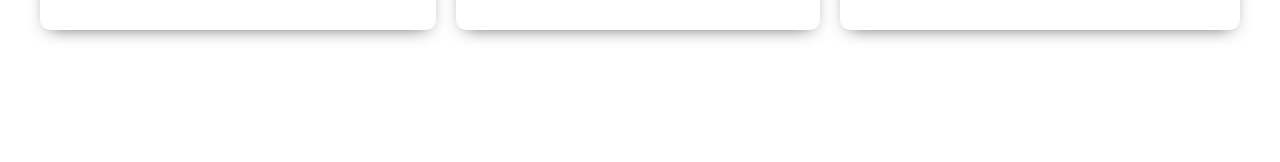
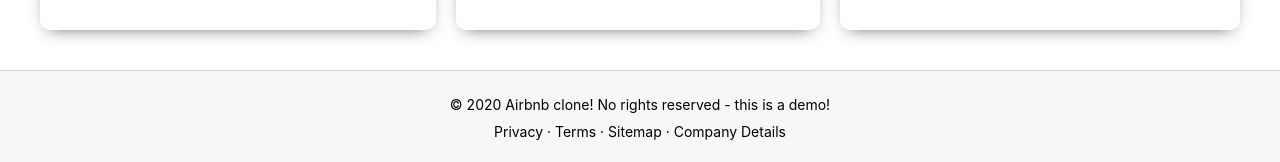
Before and after one commit to Deepak1jha/react-airbnb, a React (Create React App) app: page / in a window 1280 px wide. Shown: the part 1556-1718 px from the top of the page. Before the commit the page ends 1626 px from the top, so only its background shows below. Built offline with nearby package versions, Linux system fonts and the light colour scheme.

Commit message:
Footer added

```diff
--- a/src/App.js
+++ b/src/App.js
@@ -2,12 +2,14 @@
 import './App.css';
 import Home from "./components/home/Home";
 import Header from "./components/header/Header";
+import Footer from "./components/footer/Footer";
 
 function App() {
   return (
     <div className="app">
       <Header/>
       <Home/>
+      <Footer/>
     </div>
   );
 }
--- /dev/null
+++ b/src/components/footer/Footer.js
@@ -0,0 +1,13 @@
+import React from "react";
+import "../footer/footer.css";
+
+export default function Footer() {
+
+  return(
+    <div className="footer">
+      <p>© 2020 Airbnb clone! No rights reserved - this is a demo!</p>
+      <p>Privacy · Terms · Sitemap · Company Details</p>
+    </div>
+  )
+
+}
--- /dev/null
+++ b/src/components/footer/footer.css
@@ -0,0 +1,11 @@
+.footer {
+    border-top: 1px solid lightgray;
+    padding: 20px;
+    background-color: #f7f7f7;
+    text-align: center;
+}
+
+.footer > p {
+    padding: 5px;
+    font-size: 14px;
+}
```
